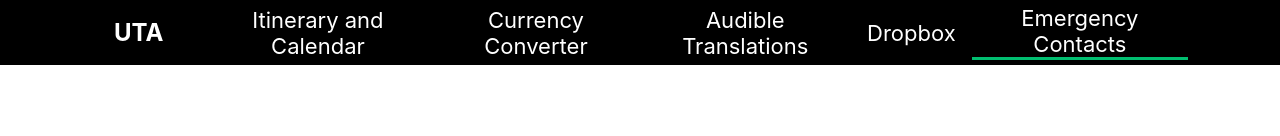
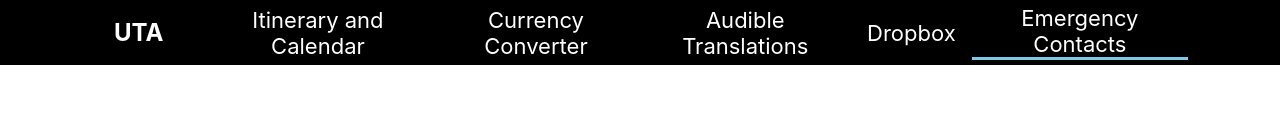
Before and after one commit to JoshGBoudria/UTA-Travel-App, a React (Create React App) app: page /contacts in a window 1280 px wide. Shown: the top 136 px of the page. Built offline with nearby package versions, Linux system fonts and the light colour scheme; no server answers.

Commit message:
Update NavbarElements.js

```diff
--- a/src/Components/Navbar/NavbarElements.js
+++ b/src/Components/Navbar/NavbarElements.js
@@ -91,6 +91,6 @@ export const NavLinks = styled(Link)`
     cursor: pointer;
 
     &.active {
-        border-bottom: 3px solid #01bf71;
+        border-bottom: 3px solid #7EC8E3;
     }
 `;
```
